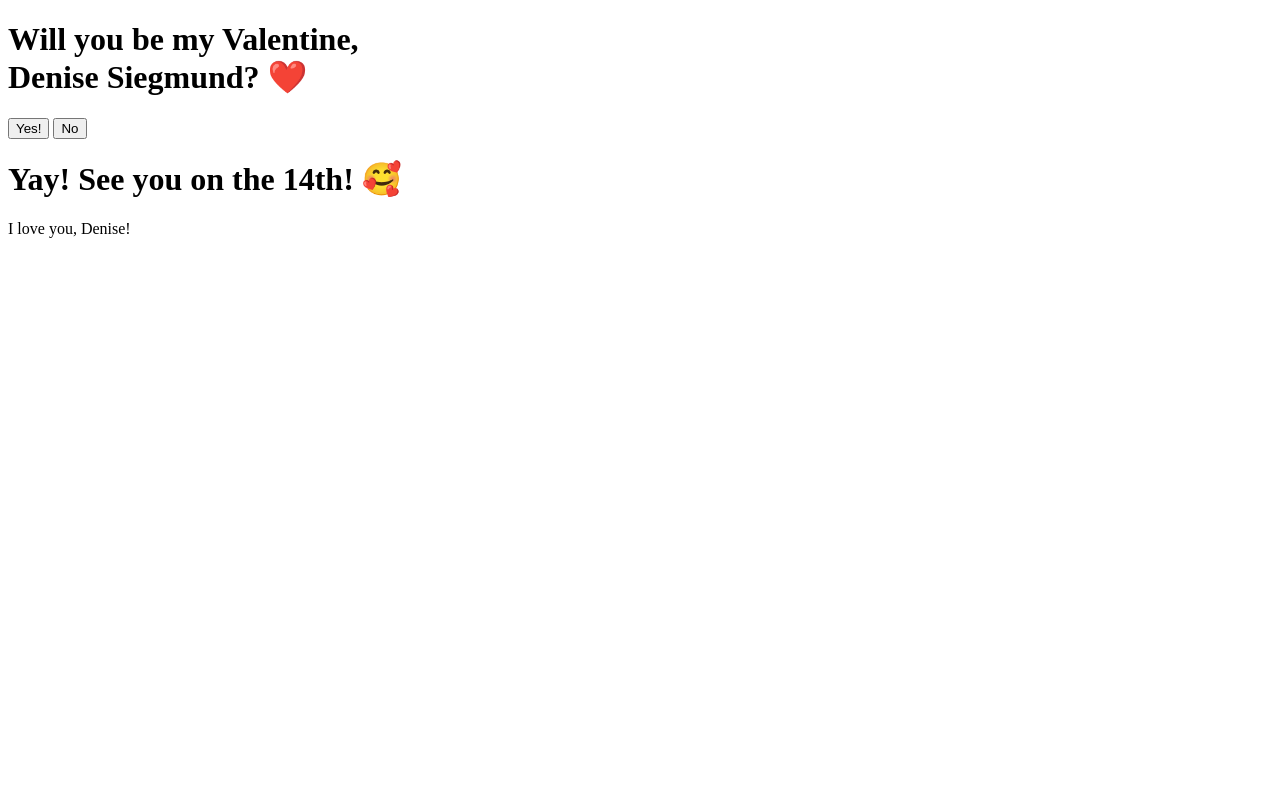
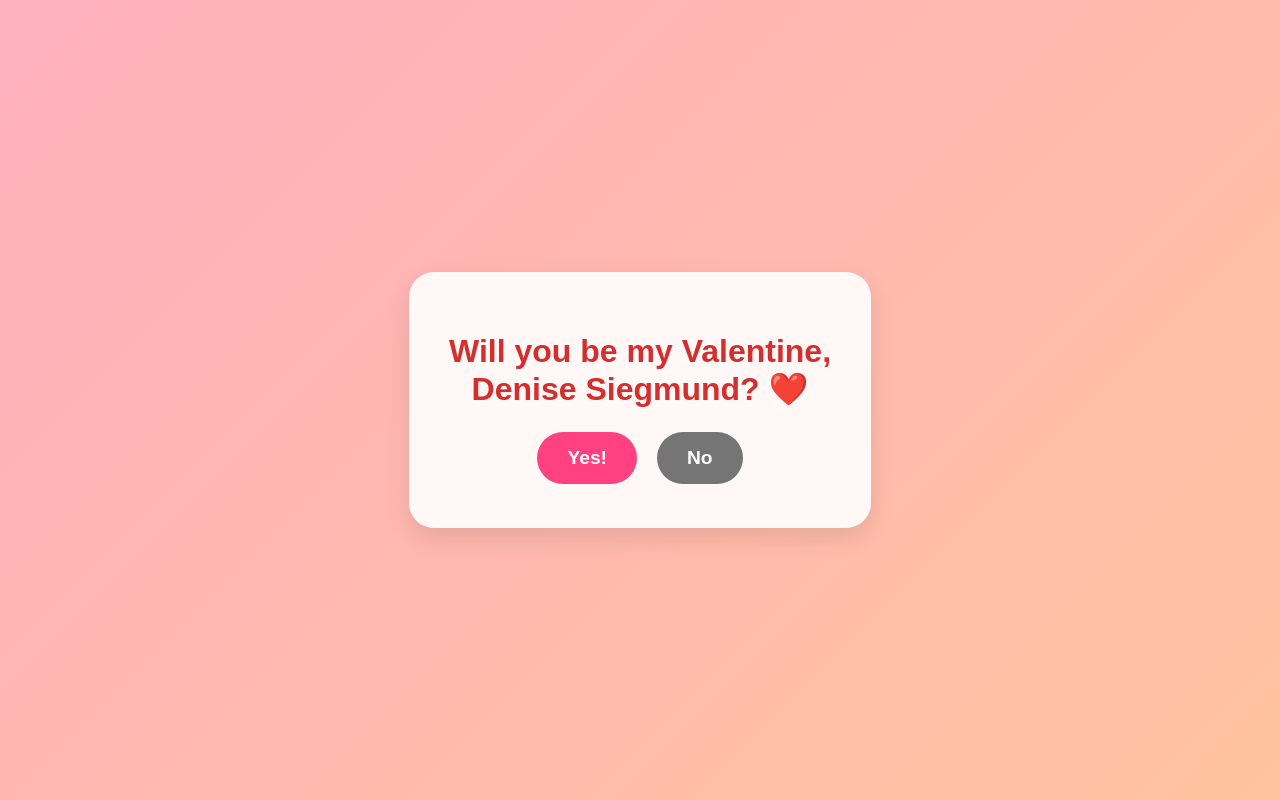
Before and after one commit to at03-bit/denise, a plain HTML site: page index.html in a window 1280 px wide. Drawn offline with Linux system fonts and the light colour scheme.

Commit message:
Update index.html

```diff
--- a/index.html
+++ b/index.html
@@ -4,9 +4,74 @@
     <meta charset="UTF-8">
     <meta name="viewport" content="width=device-width, initial-scale=1.0">
     <title>Für Denise Siegmund ❤️</title>
-    <link rel="stylesheet" href="style.css">
+    <style>
+        /* --- CSS STYLES --- */
+        body {
+            background: linear-gradient(135deg, #ffafbd, #ffc3a0);
+            font-family: 'Arial', sans-serif;
+            display: flex;
+            justify-content: center;
+            align-items: center;
+            height: 100vh;
+            margin: 0;
+            overflow: hidden;
+        }
+
+        .container {
+            text-align: center;
+            background: rgba(255, 255, 255, 0.9);
+            padding: 40px;
+            border-radius: 25px;
+            box-shadow: 0 10px 25px rgba(0,0,0,0.1);
+        }
+
+        h1 {
+            color: #d32f2f;
+            margin-bottom: 20px;
+        }
+
+        .buttons {
+            display: flex;
+            justify-content: center;
+            align-items: center;
+            gap: 20px; /* Space between buttons */
+            margin-top: 20px;
+            min-height: 60px;
+            position: relative; /* Helps contain the buttons */
+        }
+
+        button {
+            padding: 15px 30px;
+            font-size: 1.2rem;
+            font-weight: bold;
+            border: none;
+            border-radius: 50px;
+            cursor: pointer;
+            white-space: nowrap;
+        }
+
+        #yes-btn {
+            background-color: #ff4081;
+            color: white;
+            transition: transform 0.2s ease;
+            z-index: 10; /* Ensures Yes is always on top */
+        }
+
+        #no-btn {
+            background-color: #757575;
+            color: white;
+            position: relative; /* Starts normal so you can see it! */
+            z-index: 5;
+            transition: 0.1s;
+        }
+
+        .hidden {
+            display: none;
+        }
+    </style>
 </head>
 <body>
+
     <div class="container">
         <div id="question-section">
             <h1 id="main-question">Will you be my Valentine, <br>Denise Siegmund? ❤️</h1>
@@ -25,6 +90,53 @@
     <audio id="bruh-sound" src="movie_1.mp3" preload="auto"></audio>
     <audio id="why-sound" src="why-meme.mp3" preload="auto"></audio>
 
-    <script src="script.js"></script>
+    <script>
+        /* --- JAVASCRIPT LOGIC --- */
+        const noBtn = document.getElementById('no-btn');
+        const yesBtn = document.getElementById('yes-btn');
+        const bruhSound = document.getElementById('bruh-sound');
+        const questionSection = document.getElementById('question-section');
+        const successMessage = document.getElementById('success-message');
+
+        let yesSize = 1;
+        const noTexts = [
+            "No",
+            "Schatziii was machen Sie?",
+            "Nein bitte nicht",
+            "What da helllllll",
+            "Denise... stop!",
+            "Are you sure? 🥺"
+        ];
+        let textIndex = 0;
+
+        // The Magic Logic
+        noBtn.addEventListener('mouseover', () => {
+            // 1. Play Sound
+            bruhSound.currentTime = 0;
+            bruhSound.play().catch(e => console.log("Click page first to play sound!"));
+
+            // 2. Change Text
+            textIndex = (textIndex + 1) % noTexts.length;
+            noBtn.innerText = noTexts[textIndex];
+
+            // 3. Switch to "Running Away" mode
+            noBtn.style.position = 'absolute';
+
+            // 4. Move to random spot
+            const x = Math.random() * (window.innerWidth - noBtn.offsetWidth);
+            const y = Math.random() * (window.innerHeight - noBtn.offsetHeight);
+            noBtn.style.left = `${x}px`;
+            noBtn.style.top = `${y}px`;
+
+            // 5. Make Yes Button Huge
+            yesSize += 0.2;
+            yesBtn.style.transform = `scale(${yesSize})`;
+        });
+
+        yesBtn.addEventListener('click', () => {
+            questionSection.classList.add('hidden');
+            successMessage.classList.remove('hidden');
+        });
+    </script>
 </body>
 </html>
```
